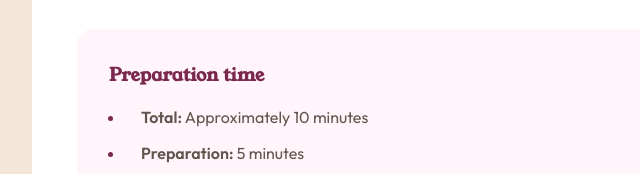
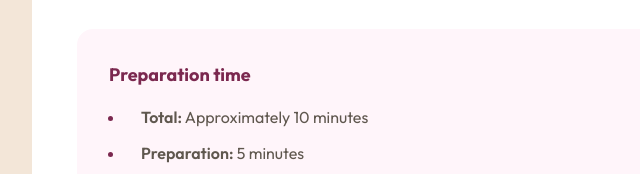
Before and after one commit to elifseyhan/recipe-page-solution, a website: page public/index.html in a window 1280 px wide. Shown: the part 618-792 px from the top of the page, 233-873 px from the left. Drawn offline with Linux system fonts and the light colour scheme.

Commit message:
Banner title font changed

```diff
--- a/public/index.html
+++ b/public/index.html
@@ -44,7 +44,7 @@
                         cheese, vegetables, or meats.
                     </p>
                     <div class="rounded-2xl bg-rose-white my-8 p-8">
-                        <h2 class="text-dark-raspberry font-bold pb-4 text-lg">
+                        <h2 class="text-dark-raspberry font-bold pb-4 text-lg font-outfit">
                             Preparation time
                         </h2>
                         <ul
```
Also changed, not shown: public/css/style.css.
